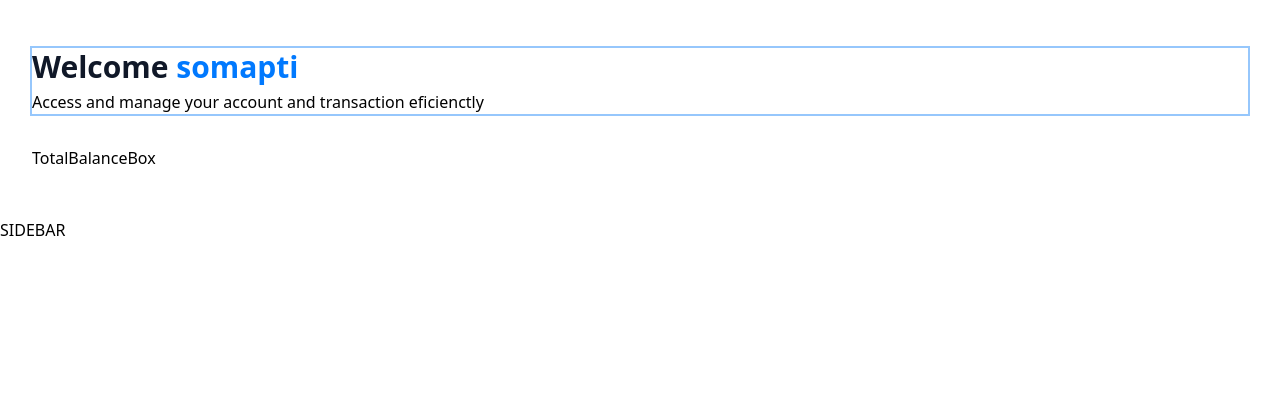
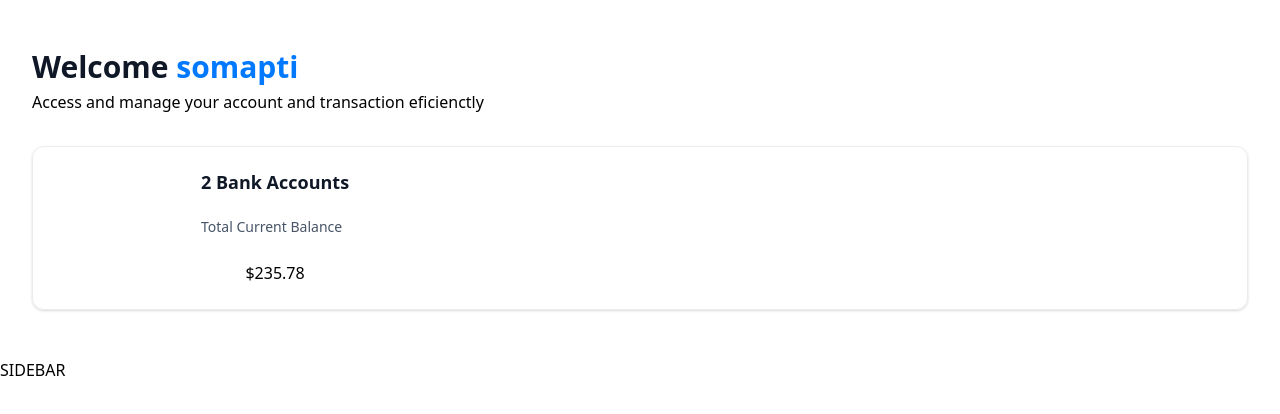
Before and after one commit to kamrunnaharSomapti/banking-portal-nextjs, a Next.js app: page / in a window 1280 px wide. Shown: the top 414 px of the page. Built offline with nearby package versions, Linux system fonts and the light colour scheme.

Commit message:
update home page accounts, balance information

```diff
--- a/app/(root)/page.tsx
+++ b/app/(root)/page.tsx
@@ -2,6 +2,7 @@ import HeaderBox from "@/components/ui/HeaderBox";
 import TotalBalanceBox from "@/components/ui/TotalBalanceBox";
 
 const home = () => {
+  console.log("home");
   const login = {
     firstName: "somapti",
   };
@@ -15,7 +16,11 @@ const home = () => {
             user={login?.firstName}
             subtext="Access and manage your account and transaction eficienctly"
           />
-          <TotalBalanceBox />
+          <TotalBalanceBox
+            accounts={[]}
+            totalBanks={2}
+            totalCurrentBalance={235.78}
+          />
         </header>
       </div>
     </section>
--- a/components/ui/HeaderBox.tsx
+++ b/components/ui/HeaderBox.tsx
@@ -5,7 +5,7 @@ const HeaderBox = ({
   user,
 }: HeaderBoxProps) => {
   return (
-    <div className="header-box ring-2">
+    <div className="header-box ">
       <h1 className="header-box-title">
         {title}
         {type === "greeting" && (
--- a/components/ui/TotalBalanceBox.tsx
+++ b/components/ui/TotalBalanceBox.tsx
@@ -1,5 +1,25 @@
-const TotalBalanceBox = () => {
-  return <div>TotalBalanceBox</div>;
+import { formatAmount } from "@/lib/utils";
+
+const TotalBalanceBox = ({
+  accounts = [],
+  totalBanks,
+  totalCurrentBalance,
+}: TotalBalanceBoxProps) => {
+  console.log("totalBanks", totalBanks);
+  return (
+    <section className="total-balance">
+      <div className="total-balance-chart">{/* donught chart */}</div>
+      <div className="flex flex-col gap-6 ">
+        <h2 className="header-2">{totalBanks} Bank Accounts </h2>
+        <div className="flex flex-col gap-2 ">
+          <p className="total-balance-label">Total Current Balance</p>
+        </div>
+        <div>
+          <h1 className="flex-center">{formatAmount(totalCurrentBalance)}</h1>
+        </div>
+      </div>
+    </section>
+  );
 };
 
 export default TotalBalanceBox;
--- a/package.json
+++ b/package.json
@@ -14,6 +14,7 @@
     "clsx": "^2.1.1",
     "lucide-react": "^0.437.0",
     "next": "14.2.7",
+    "query-string": "^9.1.0",
     "react": "^18",
     "react-dom": "^18",
     "tailwind-merge": "^2.5.2",
```
Also changed, not shown: 1 other file (tests, documents, lock files or other folders).
